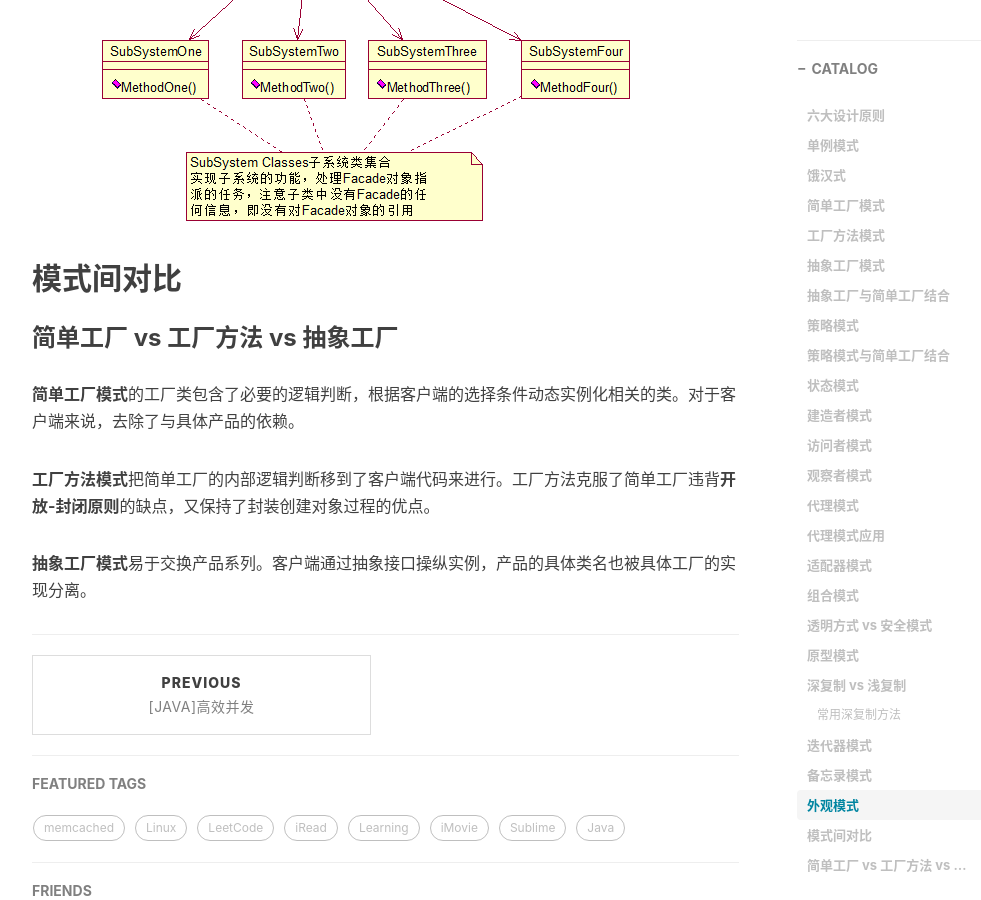
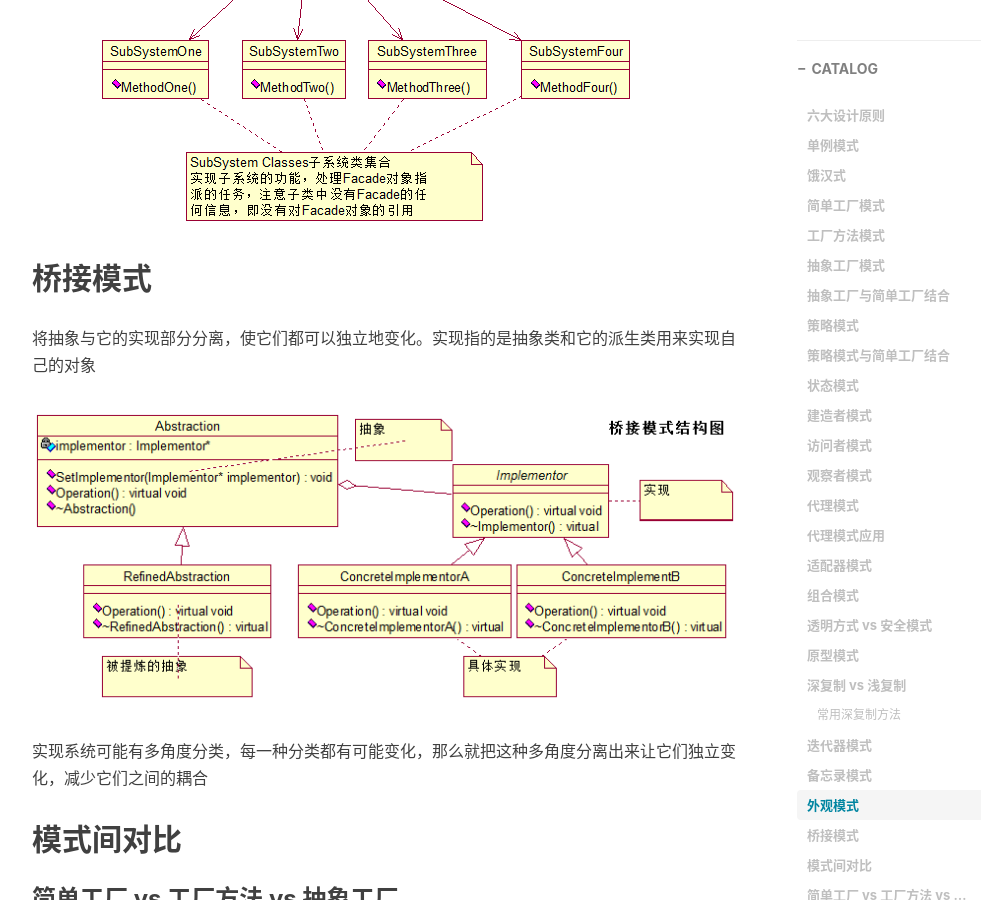
Before and after one commit to StephenRi/StephenRi.github.io, a Jekyll site: the page built from _posts/2020-05-24-[Java]设计模式.md, in a window 1280 px wide and 900 px high, scrolled down 11931 px. Shown: the whole window, without its empty margins (233-1214 px from the left). Built offline with Jekyll 4.4.1, drawn with Linux system fonts in a browser that asks for light colours; nearby versions of some CDN libraries; comment, search, counter and statistics services are not loaded.

Commit message:
up pattern

```diff
--- a/_posts/2020-05-24-[Java]设计模式.md
+++ b/_posts/2020-05-24-[Java]设计模式.md
@@ -189,6 +189,14 @@ Java中直接实现`Cloneable`接口即可
 
 ![外观模式]({{site.baseurl}}/img/imgInBlog/pattern8.png)
 
+## 桥接模式
+
+将抽象与它的实现部分分离，使它们都可以独立地变化。实现指的是抽象类和它的派生类用来实现自己的对象
+
+![桥接模式]({{site.baseurl}}/img/imgInBlog/pattern16.png)
+
+实现系统可能有多角度分类，每一种分类都有可能变化，那么就把这种多角度分离出来让它们独立变化，减少它们之间的耦合
+
 ## 模式间对比
 
 ### 简单工厂 vs 工厂方法 vs 抽象工厂
```
Also changed, not shown: img/imgInBlog/pattern16.png (added).
